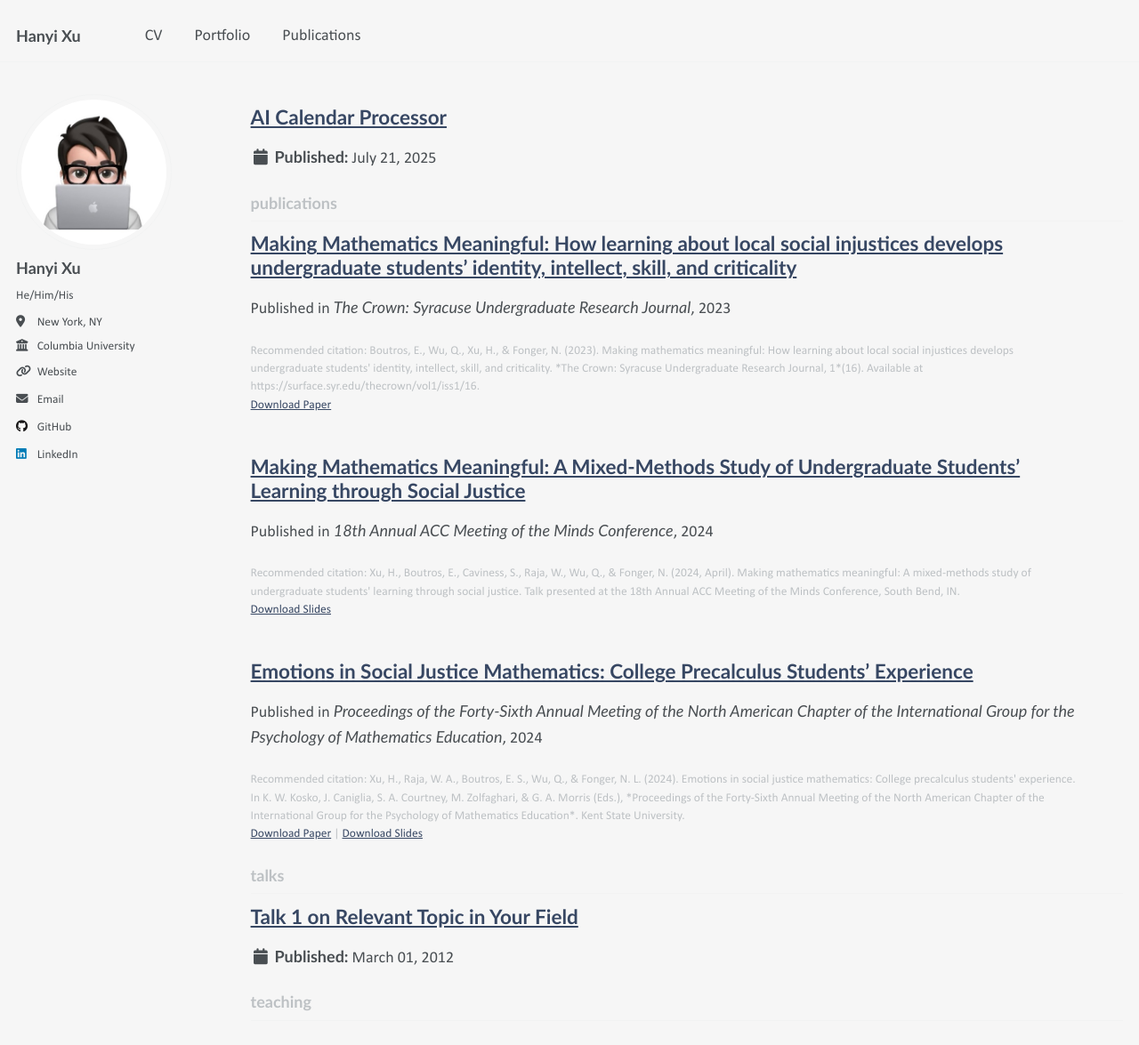
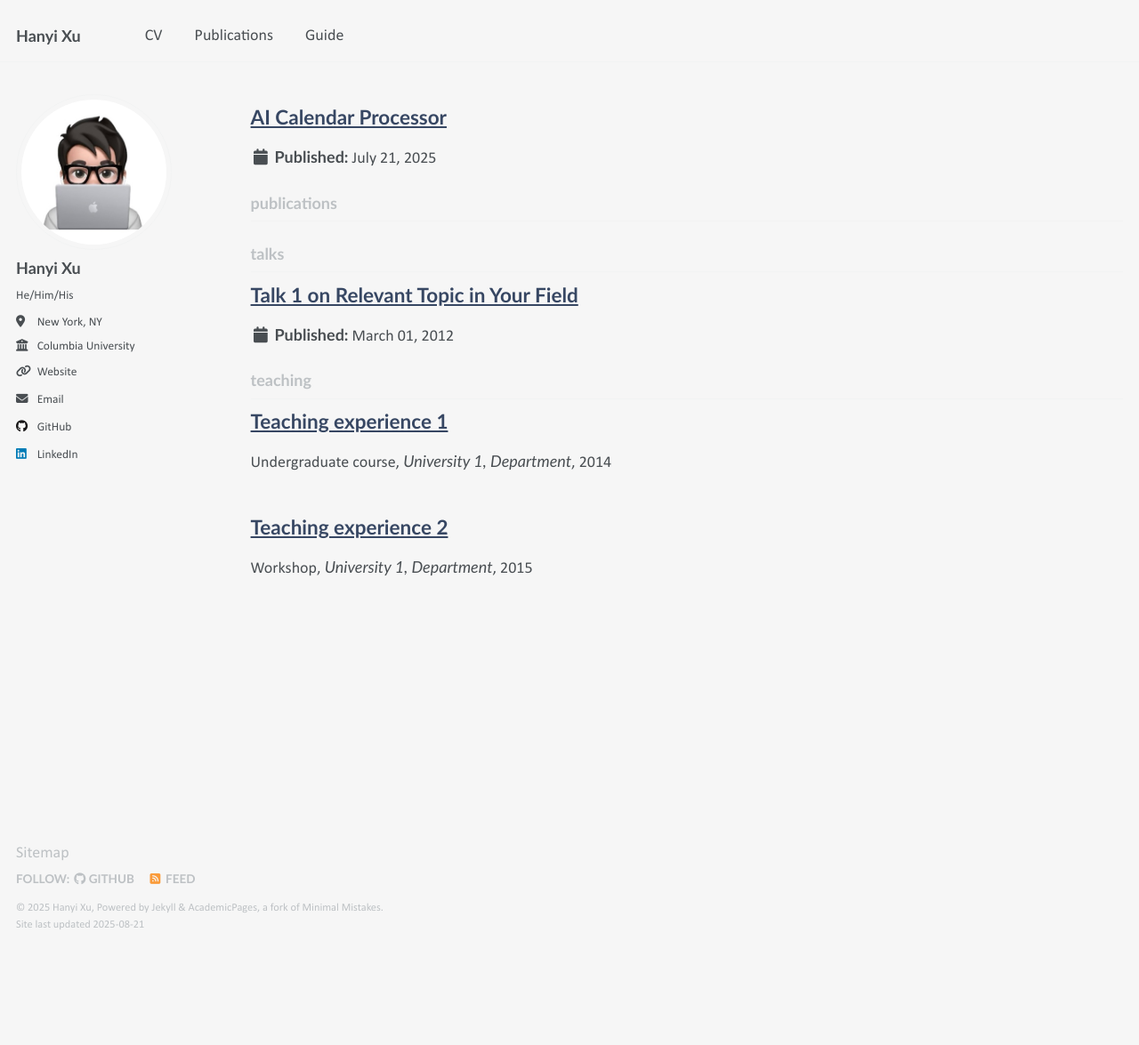
Before and after one commit to hanyixu/hanyixu.github.io, a Jekyll site: the page built from _pages/collection-archive.html, in a window 1280 px wide and 1400 px high, scrolled down 542 px. Shown: the top 1175 px of the window at 89% size. Built offline with Jekyll 4.4.1, drawn with Linux system fonts in a browser that asks for light colours; after the commit the page ends 1609 px from its top, so only the background shows below that.

Commit message:
major update on publication part

```diff
--- /dev/null
+++ b/_pages/publications.md
@@ -0,0 +1,41 @@
+---
+layout: single
+title: "Publications & Presentations"
+permalink: /publications/
+---
+
+## Manuscripts
+
+**Emotions in social justice mathematics: Students’ experience from a college precalculus classroom**
+Xu, H., Raja, W., Boutros, E., Wu, Q., & Fonger, N. L.
+<span style="color:gray">Paper presented at the 46th Annual Meeting of the North American Chapter of the International Group for the Psychology of Mathematics Education, Cleveland, OH. November 2024.</span>
+[Download PDF](http://hanyixu.github.io/files/paper-pmena-2024.pdf) | [Slides](http://hanyixu.github.io/files/slides-pmena-2024.pdf)
+
+**Making mathematics meaningful: How learning about local social injustices develops undergraduate students’ identity, intellect, skill, and criticality**
+Boutros, E., Wu, Q., Xu, H., & Fonger, N. L.
+<span style="color:gray">The Crown: Syracuse Undergraduate Research Journal, 1, Article 16. August 2023.</span>
+[Download PDF](http://hanyixu.github.io/files/Crown2023.pdf) | [Link](https://surface.syr.edu/thecrown/vol1/iss1/16)
+
+---
+
+## Presentations
+
+**Making mathematics meaningful: A mixed-methods study of undergraduate students’ learning through social justice**
+Xu, H.
+<span style="color:gray">Paper presented at the 18th Annual ACC Meeting of the Minds Conference, South Bend, IN. April 2024.</span>
+[Download PDF](http://hanyixu.github.io/files/slides-ACCMOM-2024.pdf)
+
+**Making mathematics meaningful: How learning about local social injustices develops undergraduate students’ identity, intellect, skill, and criticality**
+Boutros, E., Fonger, N. L., Wu, Q., & Xu, H.
+<span style="color:gray">Paper presented at the SOURCE Fall Expo, Syracuse University. December 2023.</span>
+[Download PDF](#) | [Link](#)
+
+**Enhancing students’ inclusion and belonging by developing meaningful mathematics literacy in the place we now call home**
+Boutros, E., Fonger, N. L., Wu, Q., & Xu, H.
+<span style="color:gray">Paper presented at the D.E.I.A. Symposium, Syracuse University. October 2023.</span>
+[Download PDF](#) | [Link](#)
+
+**Making mathematics meaningful: How learning about local injustices develops undergraduate students’ criticality, identities, intellect, skill, and emotion**
+Boutros, E., Fonger, N. L., Wu, Q., & Xu, H.
+<span style="color:gray">Poster session presented at the SOURCE Symposium, Syracuse University. August 2023.</span>
+[Download PDF](#) | [Link](#)
--- a/_pages/publications.html
+++ b/_pages/publications_inactive.html
@@ -1,8 +1,8 @@
 ---
 layout: archive
 title: "Publications"
-permalink: /publications/
 author_profile: true
+published: false
 ---
 
 {% if site.author.googlescholar %}
--- a/_publications/2023-Crown.md
+++ /dev/null
@@ -1,12 +0,0 @@
----
-title: "Making Mathematics Meaningful: How learning about local social injustices develops undergraduate students' identity, intellect, skill, and criticality"
-collection: publications
-category: manuscript
-permalink: /publications/2023-12-Crown-Journal
-excerpt: "This study examines the impact of historically responsive mathematics labs on undergraduate students' engagement with mathematical concepts through a social justice lens."
-date: 2023-12-15
-venue: "The Crown: Syracuse Undergraduate Research Journal"
-paperurl: "https://surface.syr.edu/thecrown/vol1/iss1/16"
-websiteurl: "http://hanyixu.github.io/files/Crown2023.pdf"
-citation: "Boutros, E., Wu, Q., Xu, H., & Fonger, N. (2023). Making mathematics meaningful: How learning about local social injustices develops undergraduate students' identity, intellect, skill, and criticality. *The Crown: Syracuse Undergraduate Research Journal, 1*(16). Available at https://surface.syr.edu/thecrown/vol1/iss1/16."
----
--- a/_publications/2024-11-PME-NA-2024.md
+++ /dev/null
@@ -1,12 +0,0 @@
----
-title: "Emotions in Social Justice Mathematics: College Precalculus Students’ Experience"
-collection: publications
-category: conference
-permalink: /publications/2024-11-PME-NA-2024
-excerpt: "Presented at PME-NA 46 on undergraduate students’ experiences of emotions in social justice mathematics."
-date: 2024-11-07
-venue: "Proceedings of the Forty-Sixth Annual Meeting of the North American Chapter of the International Group for the Psychology of Mathematics Education"
-slidesurl: "http://hanyixu.github.io/files/slides-pmena-2024.pdf"
-paperurl: "http://hanyixu.github.io/files/paper-pmena-2024.pdf"
-citation: "Xu, H., Raja, W. A., Boutros, E. S., Wu, Q., & Fonger, N. L. (2024). Emotions in social justice mathematics: College precalculus students' experience. In K. W. Kosko, J. Caniglia, S. A. Courtney, M. Zolfaghari, & G. A. Morris (Eds.), *Proceedings of the Forty-Sixth Annual Meeting of the North American Chapter of the International Group for the Psychology of Mathematics Education*. Kent State University."
----
--- a/_publications/2024-acc.md
+++ /dev/null
@@ -1,13 +0,0 @@
----
-title: "Making Mathematics Meaningful: A Mixed-Methods Study of Undergraduate Students' Learning through Social Justice"
-collection: publications
-category: conference
-permalink: /talks/2024-04-ACC-MOTM
-venue: "18th Annual ACC Meeting of the Minds Conference"
-date: 2024-04-06
-location: "South Bend, Indiana"
-excerpt: "Presented at the ACC Meeting of the Minds on how Historically Responsive Mathematics Labs impact undergraduate students' engagement, understanding of mathematical concepts, and awareness of social injustices."
-authors: "Hanyi Xu, Emanuel Boutros, Stephen Caviness, Waleed Raja, Qiong Wu, Nicole Fonger (PI)"
-slidesurl: "http://hanyixu.github.io/files/slides-ACCMOM-2024.pdf"
-citation: "Xu, H., Boutros, E., Caviness, S., Raja, W., Wu, Q., & Fonger, N. (2024, April). Making mathematics meaningful: A mixed-methods study of undergraduate students' learning through social justice. Talk presented at the 18th Annual ACC Meeting of the Minds Conference, South Bend, IN."
----
```
Also changed, not shown: CONTRIBUTING.md (deleted, +0 -7 lines), _data/navigation.yml (+4 -4 lines), _pages/about.md (+3 -5 lines), _teaching/2014-spring-teaching-1.md (renamed from .github/_teaching/2014-spring-teaching-1.md), _teaching/2015-spring-teaching-2.md (renamed from .github/_teaching/2015-spring-teaching-2.md), 2 other files.
